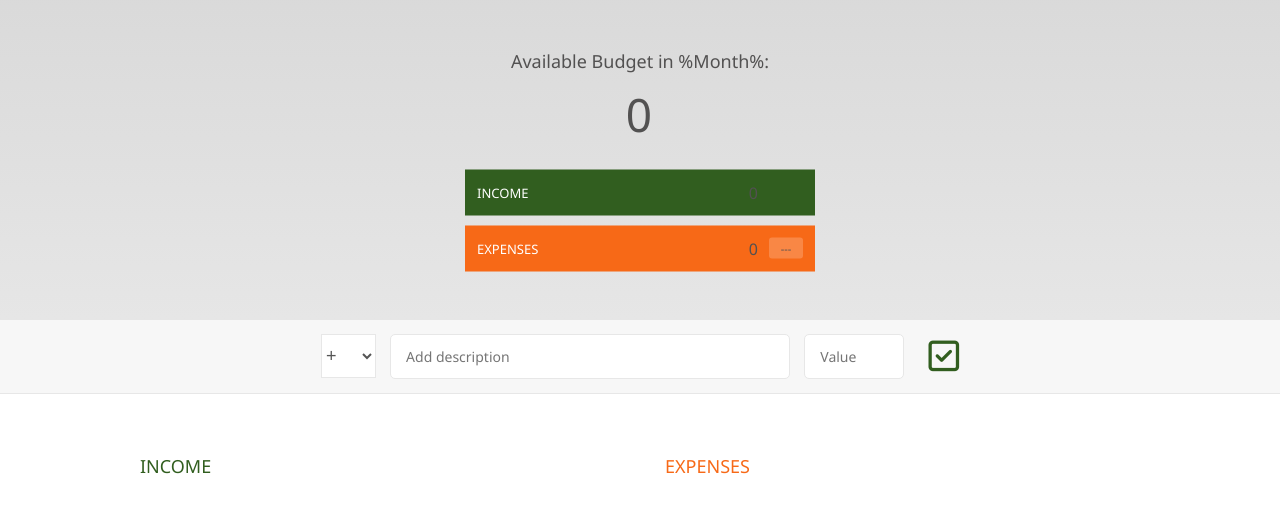
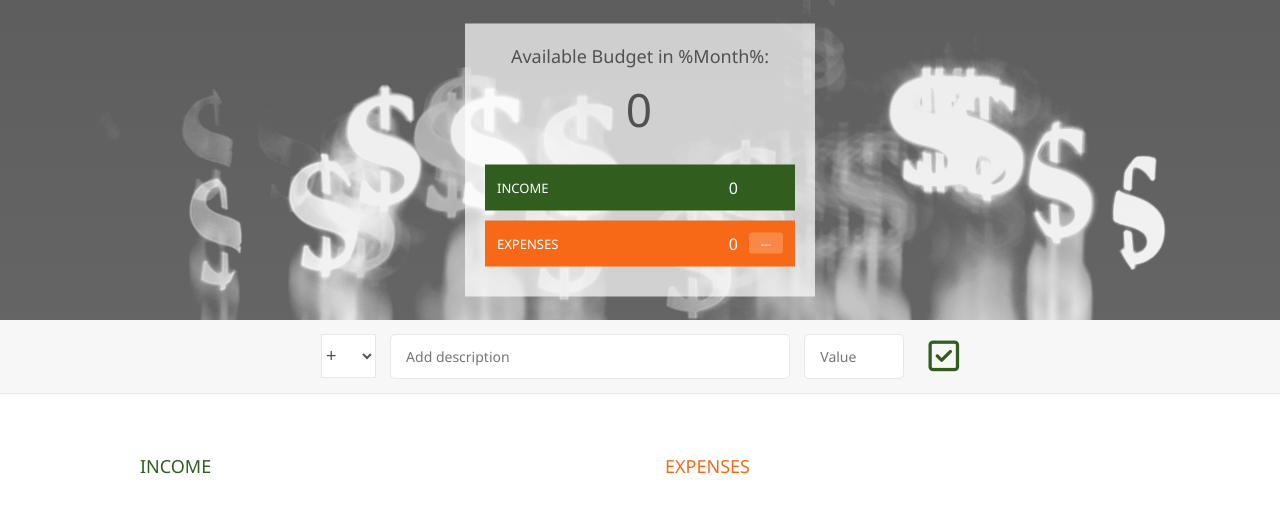
Before and after one commit to tantatinta/presupuesto, a plain HTML site: page index.html in a window 1280 px wide. Drawn offline with Linux system fonts and the light colour scheme.

Commit message:
change top bg image

```diff
--- a/assets/css/style.css
+++ b/assets/css/style.css
@@ -33,19 +33,23 @@ body {
 
 .top {
   height: 40vh;
-  background-image: linear-gradient(rgba(156, 156, 156, 0.377), rgba(192, 192, 192, 0.397)), url(back.png);
+  background-image: linear-gradient(rgba(156, 156, 156, 0.192), rgba(192, 192, 192, 0.192)), url(../img/bill.png);
   background-size: cover;
   background-position: center;
   position: relative;
+  display: block;
+  overflow: hidden;
 }
 
 .budget {
+  background-color: rgba(255, 255, 255, 0.7);
+  padding: 20px;
   position: absolute;
   width: 350px;
   top: 50%;
   left: 50%;
   transform: translate(-50%, -50%);
-  color: rgb(82, 81, 81);
+  color: #fff;
 }
 
 .budget__title {
@@ -78,6 +82,7 @@ body {
 
 .budget__expenses {
   background-color: rgb(247, 105, 23);
+  margin-bottom: 10px;
 }
 
 .budget__income--text,
```
Also changed, not shown: assets/img/bill.jpg (added), assets/img/bill.png (added).
